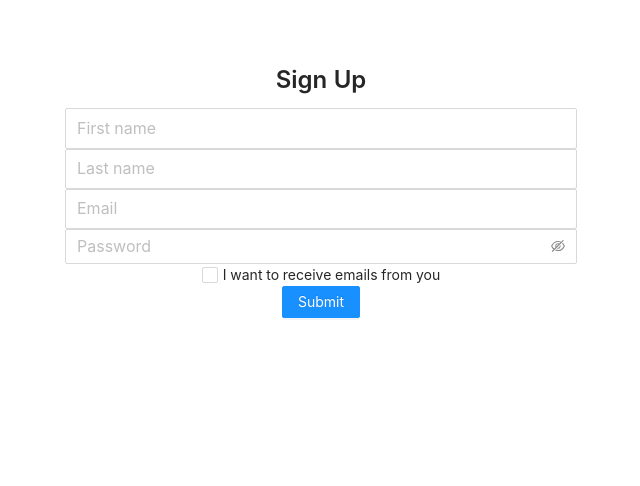
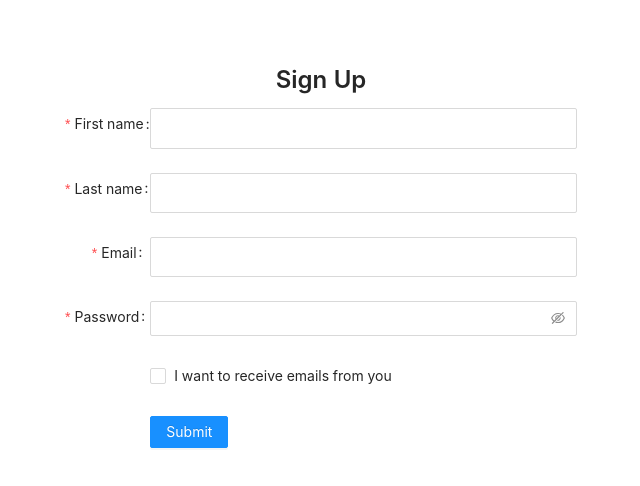
Before and after one commit to dkalytovskyi/RampUp, a React (Create React App) app: page /user in a window 1280 px wide. Shown: the top 486 px of the page, without its empty margins (319-959 px from the left). Built offline with nearby package versions, Linux system fonts and the light colour scheme.

Commit message:
RU-004: Implemented antd form usage instead of formik

```diff
--- a/src/components/User/User.tsx
+++ b/src/components/User/User.tsx
@@ -1,6 +1,5 @@
 import React from 'react';
-import { Input, Row, Button, Checkbox, Typography, Col } from 'antd';
-import { Formik, Form } from 'formik';
+import { Input, Row, Button, Checkbox, Typography, Col, Form } from 'antd';
 
 import './styles.css';
 
@@ -13,7 +12,7 @@ interface MyFormValues {
 }
 
 export function User() {
-    const { Title, Text } = Typography;
+    const { Title } = Typography;
 
     const initialValues: MyFormValues = {
         firstName: '',
@@ -23,88 +22,100 @@ export function User() {
         newsletter: false
     };
 
+    const layout = {
+        labelCol: { span: 4 },
+        wrapperCol: { span: 20 },
+    };
+
+    const tailLayout = {
+        wrapperCol: { offset: 4, span: 20 },
+    };
+
+    const onFinish = (values: any) => {
+        console.log(values);
+    };
+
     return (
         <div className='signUpFormContainer'>
             <div className='centeredContentContainer'>
                 <Title level={3}>Sign Up</Title>
             </div>
-            <Formik
+            <Form
+                {...layout}
+                name='signup'
                 initialValues={initialValues}
-            onSubmit={(values, actions) => {
-                console.log(values, actions);
-                alert(JSON.stringify(values, null, 2));
-            }}
+                onFinish={onFinish}
             >
-            {props => (
-                <Form>
                 <Input.Group size='large'>
                     <Row gutter={[0, 18]}>
                         <Col span={24}>
-                                <Input
-                                    onChange={props.handleChange}
-                                    value={props.values.firstName}
+                            <Form.Item
+                                label='First name'
                                 name='firstName'
-                                    onBlur={props.handleBlur}
-                                    placeholder='First name'
-                                />
+                                rules={[{ required: true, message: 'Please input your first name!' }]}
+                            >
+                                <Input />
+                            </Form.Item>
                         </Col>
                     </Row>
                     <Row gutter={[0,18]}>
                         <Col span={24}>
-                                <Input
-                                    onChange={props.handleChange}
-                                    value={props.values.lastName}
+                            <Form.Item
+                                label='Last name'
                                 name='lastName'
-                                    onBlur={props.handleBlur}
-                                    placeholder='Last name'
-                                />
+                                rules={[{ required: true, message: 'Please input your last name!' }]}
+                            >
+                                <Input />
+                            </Form.Item>
                         </Col>
                     </Row>
                     <Row gutter={[0, 18]}>
                         <Col span={24}>
-                                <Input
-                                    onChange={props.handleChange}
-                                    value={props.values.email}
+                            <Form.Item
+                                label='Email'
                                 name='email'
-                                    onBlur={props.handleBlur}
-                                    placeholder='Email'
-                                />
+                                rules={[
+                                    {
+                                      type: 'email',
+                                      message: 'The input is not valid E-mail!',
+                                    },
+                                    {
+                                      required: true,
+                                      message: 'Please input your E-mail!',
+                                    },
+                                ]}
+                            >
+                                <Input />
+                            </Form.Item>
                         </Col>
                     </Row>
                     <Row gutter={[0, 18]}>
                         <Col span={24}>
-                                <Input.Password
-                                    onChange={props.handleChange}
-                                    value={props.values.password}
+                            <Form.Item
+                                label='Password'
                                 name='password'
-                                    onBlur={props.handleBlur}
-                                    placeholder='Password'
-                                />
+                                rules={[{ required: true, message: 'Please input your password!' }]}
+                            >
+                                <Input.Password />
+                            </Form.Item>
                         </Col>
                     </Row>
                     <Row gutter={[0, 18]}>
-                            <Col span={12} offset={6}>
-                                <div className='centeredContentContainer'>
-                                    <Checkbox
-                                        onChange={props.handleChange}
-                                        checked={props.values.newsletter}
-                                        name='newsletter'
-                                    />
-                                    <Text style={{marginLeft: '5px'}}>I want to receive emails from you</Text>
-                                </div>
+                        <Col span={24}>
+                            <Form.Item name='newsletter' valuePropName="checked" {...tailLayout}>
+                                <Checkbox>I want to receive emails from you</Checkbox>
+                            </Form.Item>
                         </Col>
                     </Row>
                     <Row gutter={[0, 18]}>
-                            <Col span={12} offset={6}>
-                                <div className='centeredContentContainer'>
+                        <Col span={24}>
+                            <Form.Item {...tailLayout}>
                                 <Button type='primary' htmlType='submit'>Submit</Button>
-                                </div>
+                            </Form.Item>
                         </Col>
                     </Row>
                 </Input.Group>
             </Form>
-            )}
-            </Formik>
         </div>
     );
 }
```
Lines whose indentation alone changed are shown as unchanged.
